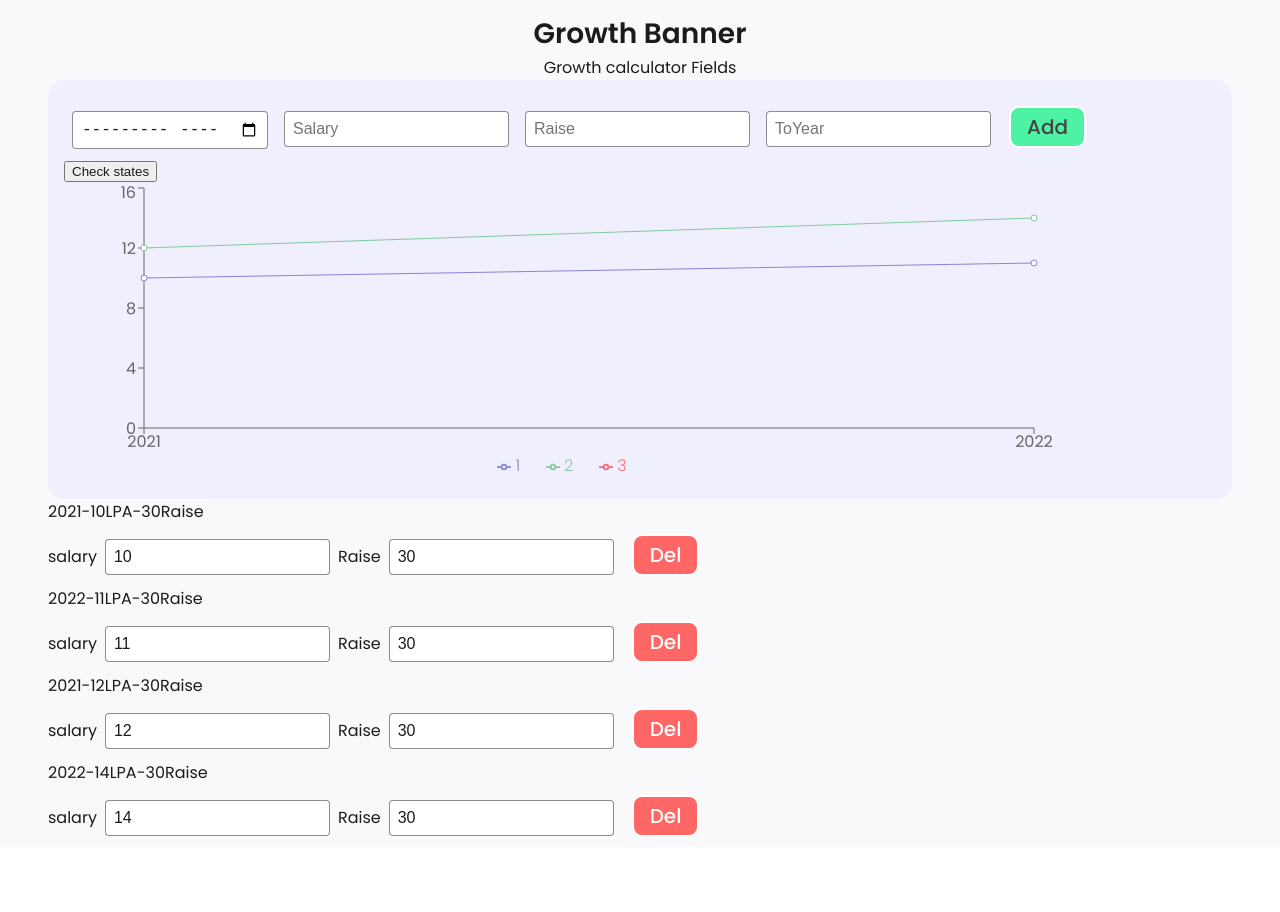
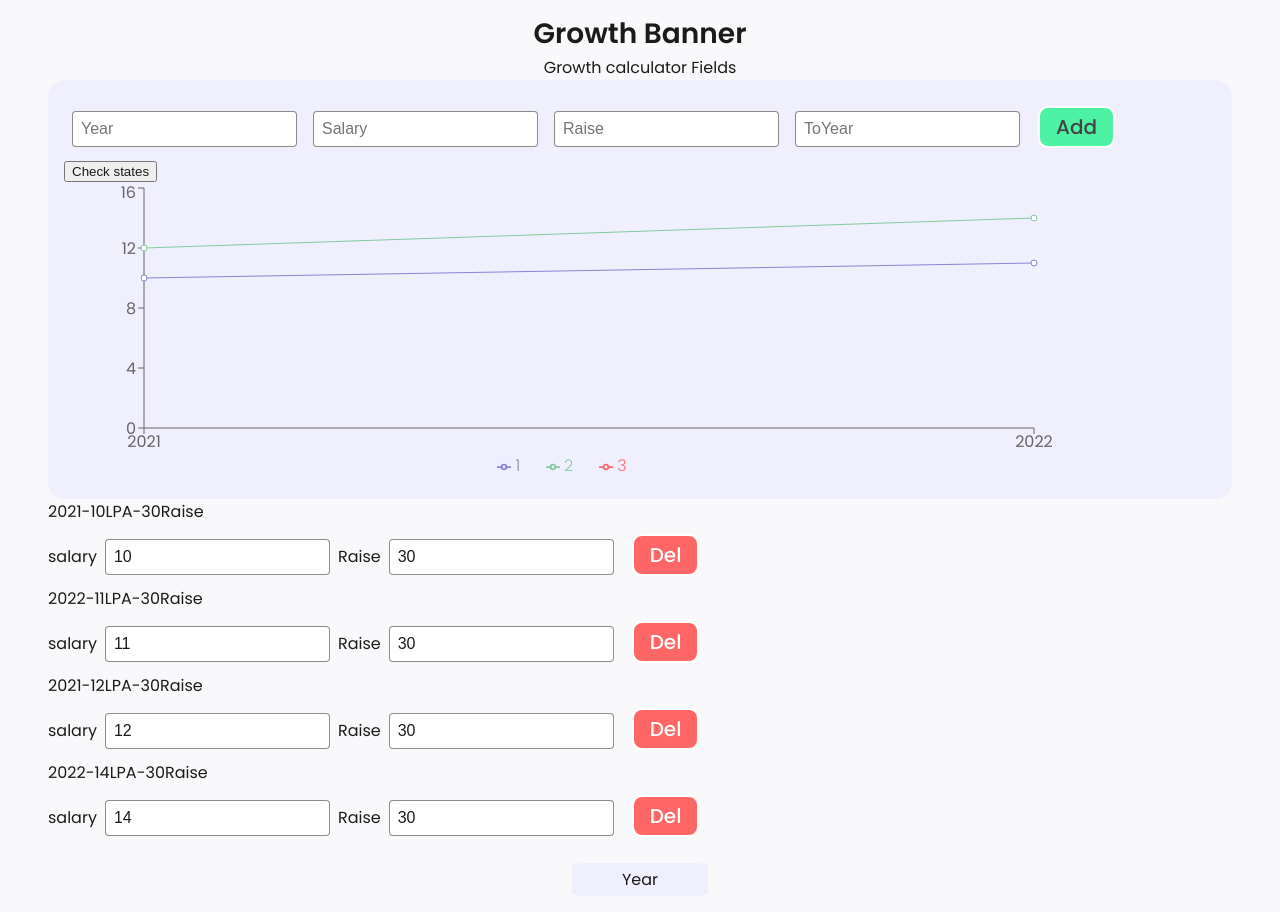
Before and after one commit to ritveak/Growth-chart, a React (Create React App) app in the folder growth-chart/: page /growthCalculator in a window 1280 px wide. Shown: the part 551-1463 px from the top of the page. Before the commit the page ends 1398 px from the top, so only its background shows below. Built offline with nearby package versions, Linux system fonts and the light colour scheme.

Commit message:
Grid layout

```diff
--- a/growth-chart/src/myComponents/growthChartTool/ChartGridTable.css
+++ b/growth-chart/src/myComponents/growthChartTool/ChartGridTable.css
@@ -1,4 +1,13 @@
 .chartGridContainer{
     display: flex;
-
+    justify-content: center;
+    margin: 2vh;
 }
+.gridCell{
+    background: #F0EFFE;
+    padding: 0.25rem;
+    width: 10vw;
+    border-radius: 10%;
+    display: flex;
+    justify-content: center;
+}
--- a/growth-chart/src/myComponents/growthChartTool/ChartGridTable.js
+++ b/growth-chart/src/myComponents/growthChartTool/ChartGridTable.js
@@ -1,9 +1,10 @@
 import React from 'react'
-
+import '../growthChartTool/ChartGridTable.css'
 const ChartGridTable = () => {
     return (
         <div className='chartGridContainer'>
-
+            <div className='gridCell'>Year</div>
+            <div className='gridCehll'></div>
         </div>
     )
 }
--- a/growth-chart/src/myComponents/growthChartTool/GrowthChartToolPage.js
+++ b/growth-chart/src/myComponents/growthChartTool/GrowthChartToolPage.js
@@ -3,6 +3,7 @@ import Banner from '../common/Banner';
 import chartData from './ChartData';
 import Rows from './Rows';
 import '../growthChartTool/GrowthChartToolPage.css'
+import ChartGridTable from './ChartGridTable';
 // const [data,setMenu] = useState(chartData);
 
 const GrowthChartToolPage = () => {
@@ -24,7 +25,7 @@ const bannerData =
             <div className='growthFormTitle'>Growth Banner</div>
             <div className='growthFormsubTitle'>Growth calculator Fields</div>
             <Rows data={rowsData} dataUpdater={setRowsData} />
-
+            <ChartGridTable/>
         </div>
     )
 }
--- a/growth-chart/src/myComponents/growthChartTool/Rows.js
+++ b/growth-chart/src/myComponents/growthChartTool/Rows.js
@@ -49,7 +49,7 @@ const Rows = ({data, dataUpdater}) => {
     return (
         <div>
             <div className='formGrp'>
-            <input type='month' value={year} onChange={(event)=>setYear(event.target.value)} placeholder='Year'/>
+            <input type='number' value={year} onChange={(event)=>setYear(event.target.value)} placeholder='Year'/>
             <input type='number' value={sal} onChange={(event)=>setSal(parseInt(event.target.value))} placeholder='Salary'/>
             <input type='number' value={raise} onChange={(event)=>setRaise(parseInt(event.target.value))} placeholder='Raise'/>
             <input type='number' value={toYear} onChange={(event)=>setToYear(parseInt(event.target.value))} placeholder='ToYear'/>
```
